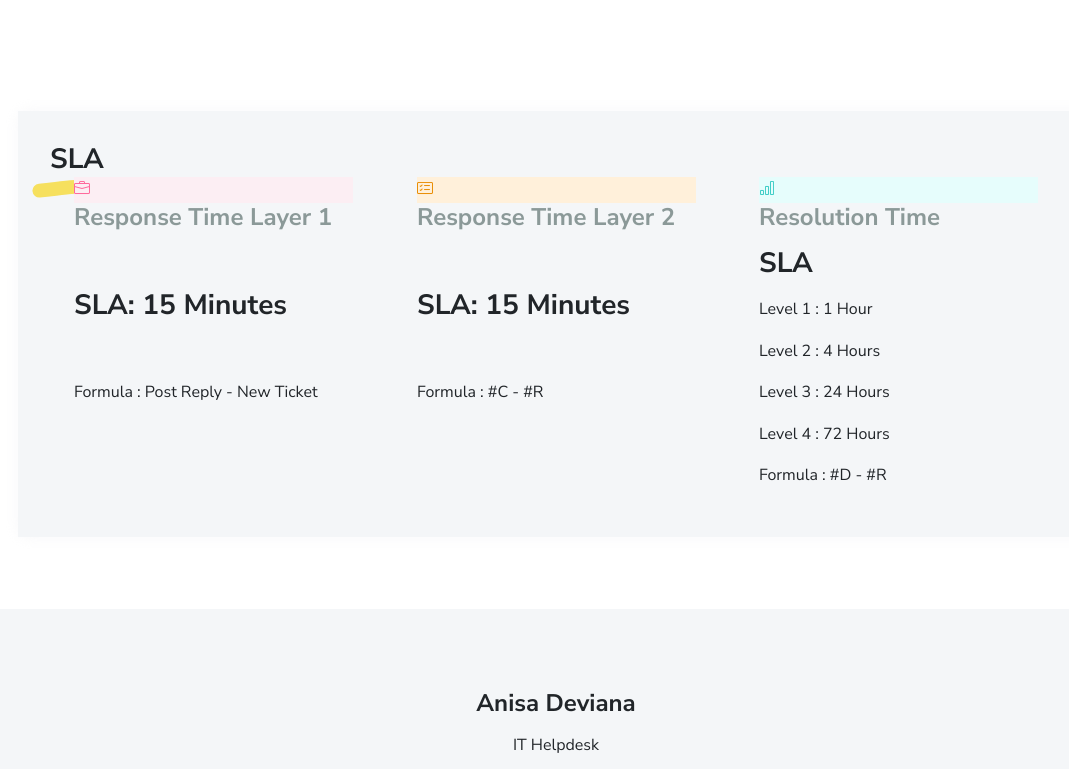
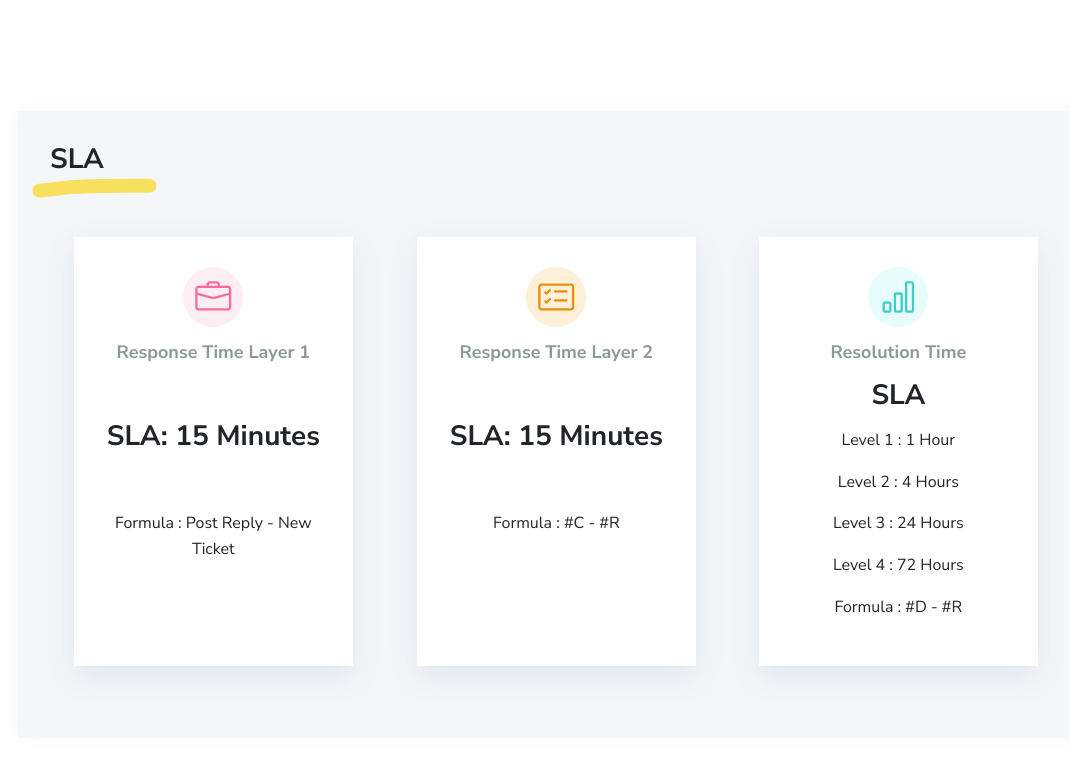
Before and after one commit to muhamadfiqhan/elitery1.github.io, a plain HTML site: page index.html in a window 1280 px wide. Shown: the part 2230-2999 px from the top of the page, without its empty margins (84-1153 px from the left). Drawn offline with nearby package versions, Linux system fonts and the light colour scheme.

Commit message:
Update main.css

```diff
--- a/css/main.css
+++ b/css/main.css
@@ -31,6 +31,63 @@ html {
   font-weight: 700;
   line-height: 3rem;
   text-decoration: none;
+}
+
+/* Services Section
+--------------------------------*/
+#services {
+  padding: 60px 0 40px 0;
+}
+
+#services .box {
+  padding: 30px;
+  position: relative;
+  overflow: hidden;
+  background: #fff;
+  box-shadow: 0 10px 29px 0 rgba(68, 88, 144, 0.1);
+  transition: all 0.3s ease-in-out;
+  text-align: center;
+  height: 100%;
+}
+
+#services .box:hover {
+  transform: scale(1.1);
+}
+
+#services .icon {
+  margin: 0 auto 15px auto;
+  padding-top: 12px;
+  display: inline-block;
+  text-align: center;
+  border-radius: 50%;
+  width: 60px;
+  height: 60px;
+}
+
+#services .icon i {
+  font-size: 36px;
+  line-height: 0;
+}
+
+#services .title {
+  font-weight: 700;
+  margin-bottom: 15px;
+  font-size: 18px;
+}
+
+#services .title a {
+  color: #111;
+}
+
+#services .box:hover .title a {
+  color: #1bb1dc;
+}
+
+#services .description {
+  font-size: 14px;
+  line-height: 28px;
+  margin-bottom: 0;
+  text-align: left;
 }
 
 @media (min-width: 48em) {
```
